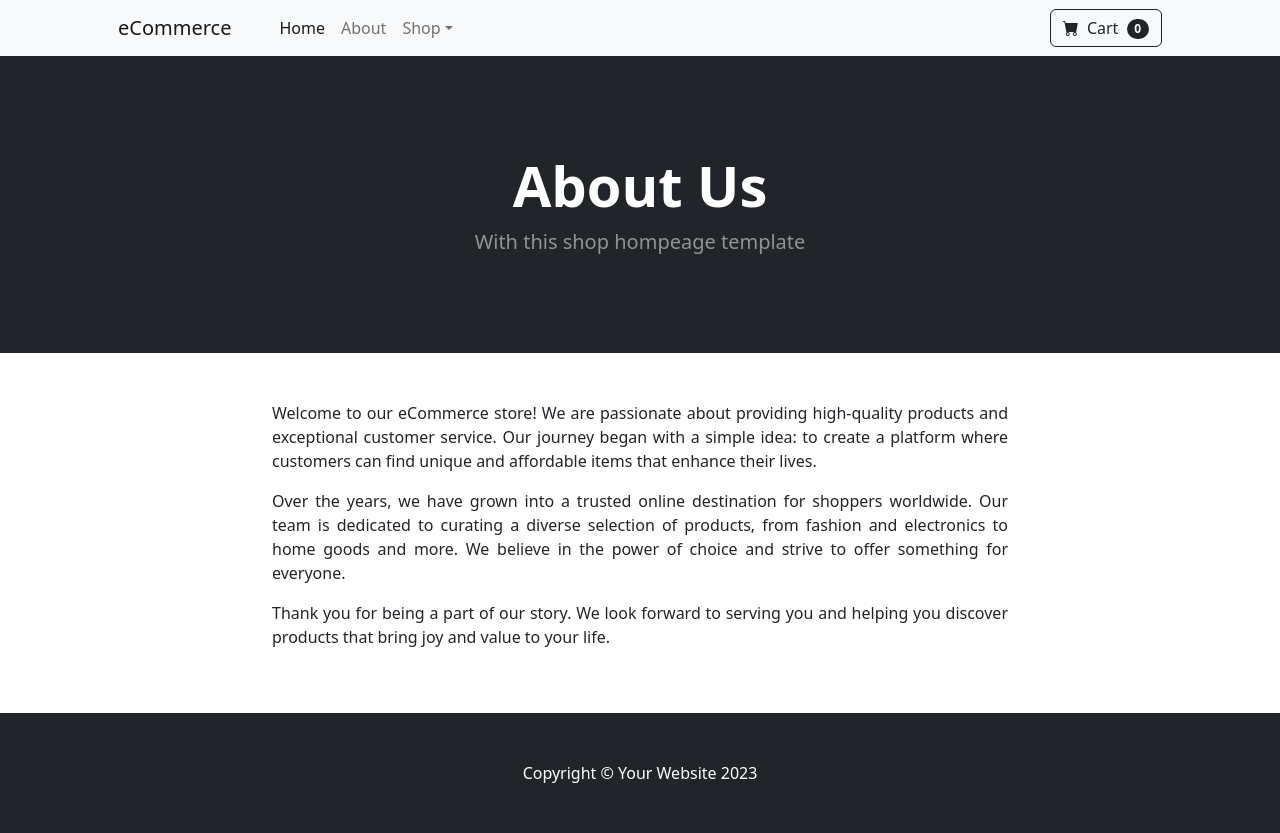
After one commit to DebbieCoates/ecom, a Django app: page /about/ in a window 1280 px wide. The commit adds this page. Run offline with Django 5.2, Linux system fonts and the light colour scheme; some libraries are stand-ins or nearby versions.

Commit message:
Template Out Website

```diff
--- /dev/null
+++ b/store/templates/about.html
@@ -0,0 +1,35 @@
+{% extends 'base.html' %}
+{% load static %}
+
+{% block content %}
+
+    <!-- Header-->
+    <header class="bg-dark py-5">
+        <div class="container px-4 px-lg-5 my-5">
+            <div class="text-center text-white">
+                <h1 class="display-4 fw-bolder">About Us</h1>
+                <p class="lead fw-normal text-white-50 mb-0">With this shop hompeage template</p>
+            </div>
+        </div>
+    </header>
+
+
+    <div class="container ">
+        <div class="row">
+            <div class="col-lg-8 col-md-10 mx-auto">
+                <br/> <br/>
+                <p align="justify">Welcome to our eCommerce store! We are passionate about providing high-quality
+                    products and exceptional customer service. Our journey began with a simple idea: to create a platform where customers can find unique and affordable items that enhance their lives.</p>
+
+                <p align="justify">Over the years, we have grown into a trusted online destination for shoppers
+                    worldwide. Our team is dedicated to curating a diverse selection of products, from fashion and electronics to home goods and more. We believe in the power of choice and strive to offer something for everyone.</p>
+
+                <p align="justify">Thank you for being a part of our story. We look forward to serving you and
+                     helping you discover products that bring joy and value to your life.</p>
+
+                <br/> <br/>
+            </div>
+        </div>
+    </div>
+
+{% endblock %}
--- /dev/null
+++ b/store/templates/base.html
@@ -0,0 +1,38 @@
+
+{% load static %}
+
+<!DOCTYPE html>
+<html lang="en">
+    <head>
+        <meta charset="utf-8" />
+        <meta name="viewport" content="width=device-width, initial-scale=1, shrink-to-fit=no" />
+        <meta name="description" content="" />
+        <meta name="author" content="" />
+        <title>Django eCommerce</title>
+        <!-- Favicon-->
+        <link rel="icon" type="image/x-icon" href="{% static 'assets/favicon.ico' %}" />
+        <!-- Bootstrap icons-->
+        <link href="https://cdn.jsdelivr.net/npm/bootstrap-icons@1.5.0/font/bootstrap-icons.css" rel="stylesheet" />
+        <!-- Core theme CSS (includes Bootstrap)-->
+        <link href="{% static 'css/styles.css' %}" rel="stylesheet" />
+    </head>
+    <body>
+        <!-- Navigation-->
+        {% include 'navbar.html' %}
+
+        {% block content %}
+        {% endblock %}
+
+        <!-- Footer-->
+        <footer class="py-5 bg-dark">
+            <div class="container"><p class="m-0 text-center text-white">Copyright &copy; Your Website 2023</p></div>
+        </footer>
+
+        <!-- Bootstrap core JS-->
+        <script src="https://cdn.jsdelivr.net/npm/bootstrap@5.2.3/dist/js/bootstrap.bundle.min.js"></script>
+
+        <!-- Core theme JS-->
+        <script src="{% static 'js/scripts.js' %}"></script>
+
+    </body>
+</html>
--- /dev/null
+++ b/store/templates/navbar.html
@@ -0,0 +1,30 @@
+
+
+        <nav class="navbar navbar-expand-lg navbar-light bg-light">
+            <div class="container px-4 px-lg-5">
+                <a class="navbar-brand" href="{% url 'home' %}">eCommerce</a>
+                <button class="navbar-toggler" type="button" data-bs-toggle="collapse" data-bs-target="#navbarSupportedContent" aria-controls="navbarSupportedContent" aria-expanded="false" aria-label="Toggle navigation"><span class="navbar-toggler-icon"></span></button>
+                <div class="collapse navbar-collapse" id="navbarSupportedContent">
+                    <ul class="navbar-nav me-auto mb-2 mb-lg-0 ms-lg-4">
+                        <li class="nav-item"><a class="nav-link active" aria-current="page" href="{% url 'home' %}">Home</a></li>
+                        <li class="nav-item"><a class="nav-link" href="{% url 'about' %}">About</a></li>
+                        <li class="nav-item dropdown">
+                            <a class="nav-link dropdown-toggle" id="navbarDropdown" href="#" role="button" data-bs-toggle="dropdown" aria-expanded="false">Shop</a>
+                            <ul class="dropdown-menu" aria-labelledby="navbarDropdown">
+                                <li><a class="dropdown-item" href="#!">All Products</a></li>
+                                <li><hr class="dropdown-divider" /></li>
+                                <li><a class="dropdown-item" href="#!">Popular Items</a></li>
+                                <li><a class="dropdown-item" href="#!">New Arrivals</a></li>
+                            </ul>
+                        </li>
+                    </ul>
+                    <form class="d-flex">
+                        <button class="btn btn-outline-dark" type="submit">
+                            <i class="bi-cart-fill me-1"></i>
+                            Cart
+                            <span class="badge bg-dark text-white ms-1 rounded-pill">0</span>
+                        </button>
+                    </form>
+                </div>
+            </div>
+        </nav>
--- a/store/urls.py
+++ b/store/urls.py
@@ -4,4 +4,5 @@ from . import views
 
 urlpatterns = [
     path('', views.home, name='home'),
+    path('about/', views.about, name='about'),
 ]
--- a/store/views.py
+++ b/store/views.py
@@ -5,3 +5,6 @@ from .models import Category, Product, Order, Customer
 def home(request):
     products = Product.objects.all()
     return render(request, 'home.html', {'products': products})
+
+def about(request):
+    return render(request, 'about.html', {})
```
Also changed, not shown: store/templates/home.html (+7 -55 lines).
